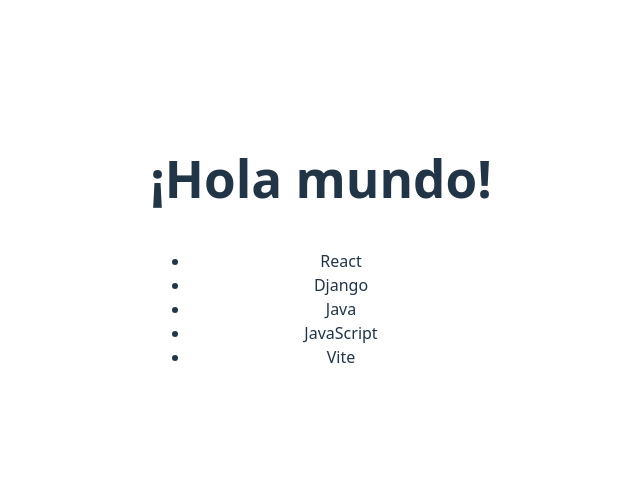
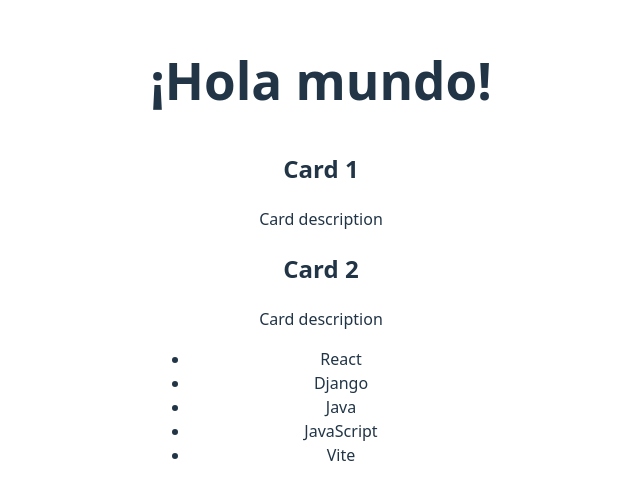
Before and after one commit to WenceslaoGutierrez/Platzi_Curso_React, a React (Vite) app: page / in a window 1280 px wide. Shown: the part 154-654 px from the top of the page, without its empty margins (319-959 px from the left). Built offline with nearby package versions, Linux system fonts and the light colour scheme.

Commit message:
Creacion de cards

```diff
--- a/src/App.jsx
+++ b/src/App.jsx
@@ -1,6 +1,7 @@
 import { useState } from 'react'
 import reactLogo from './assets/react.svg'
 import viteLogo from '/vite.svg'
+import Card from './components/Card'
 import './App.css'
 
 function App() {
@@ -9,6 +10,8 @@
   return (
     <section>
       <h1>¡Hola mundo!</h1>
+      <Card title="Card 1" description="Card description"></Card>
+      <Card title="Card 2" description="Card description"></Card>
       <ul>
         {
           items.map((item, index)=>(
--- /dev/null
+++ b/src/components/Card.jsx
@@ -0,0 +1,9 @@
+const Card = ({title, description}) =>{
+    return(
+        <section>
+            <h2>{title}</h2>
+            <p>{description}</p>
+        </section>
+    )
+}
+export default Card;
```
